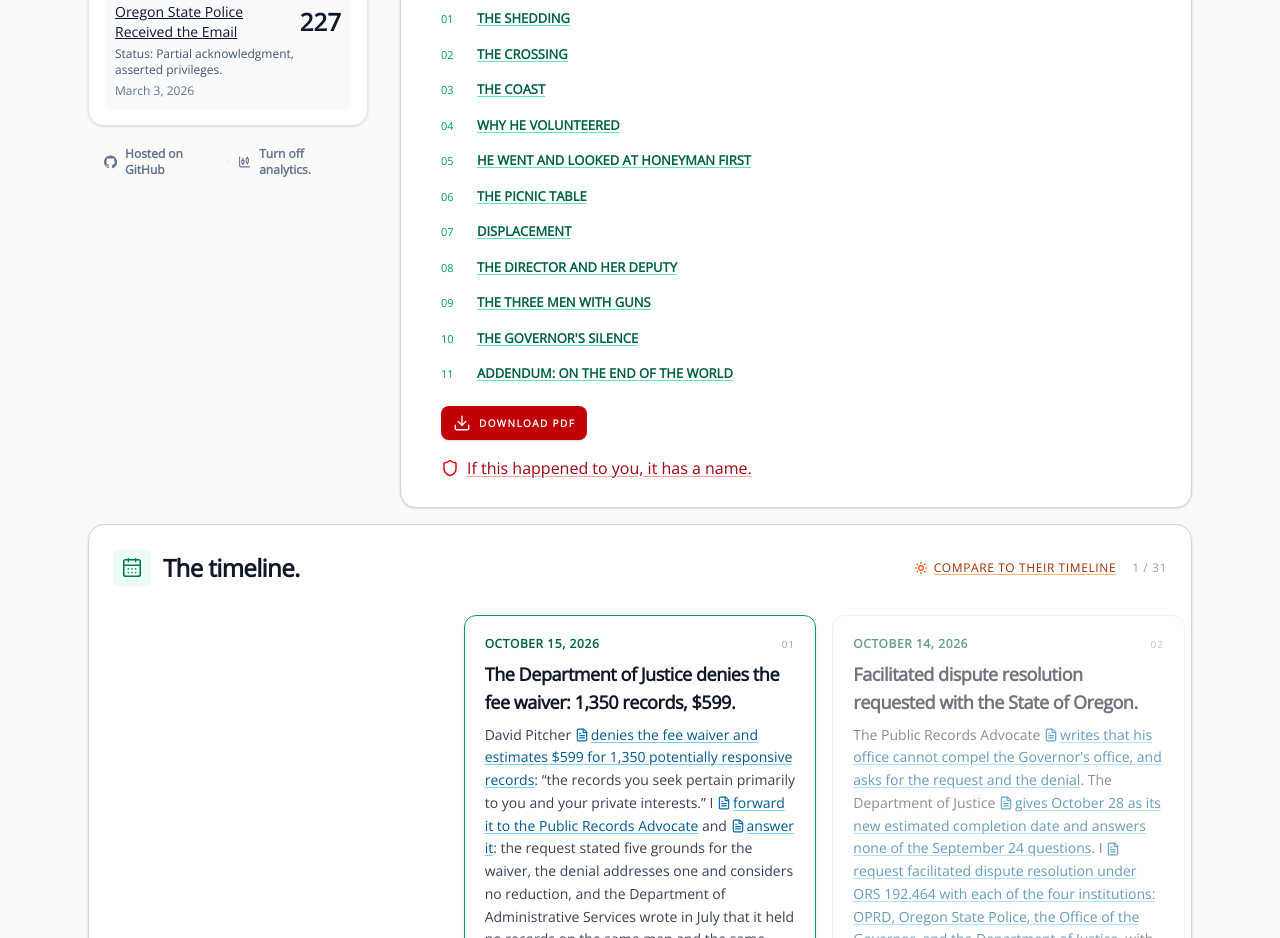
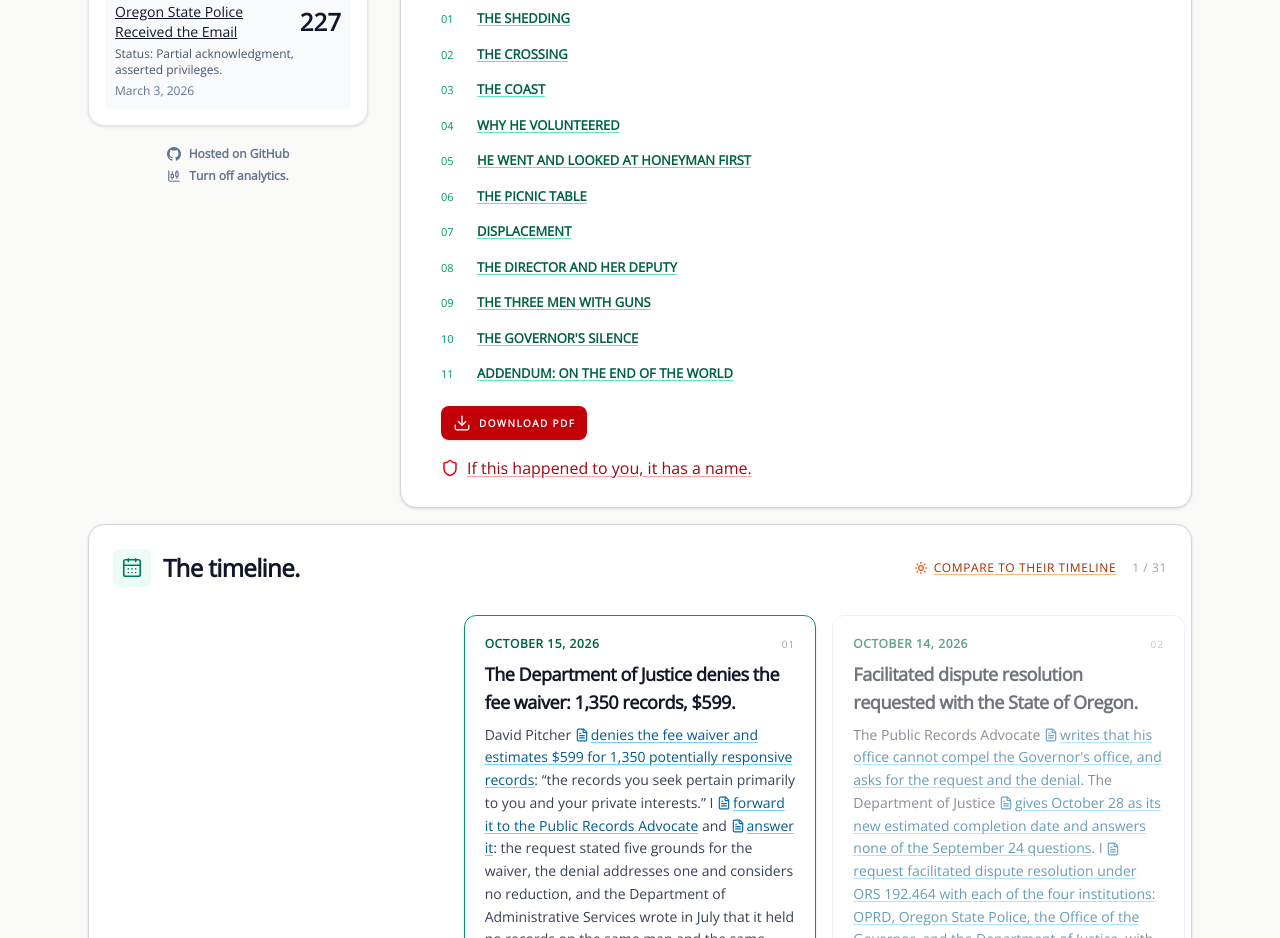
Before and after one commit to rswfire/rswfire.oprd, a Next.js app: page / in a window 1280 px wide. Shown: the part 1320-2258 px from the top of the page. Built offline with nearby package versions, Linux system fonts and the light colour scheme; no server answers.

Commit message:
Sidebar foot: the two links centered

```diff
--- a/components/HostedOnGithub.tsx
+++ b/components/HostedOnGithub.tsx
@@ -25,7 +25,7 @@
     }, []);
 
     return (
-        <div className="flex items-center justify-center gap-2 px-4 py-2">
+        <div className="flex flex-col items-center justify-center gap-1.5 px-4 py-2 text-center">
             <a
                 href="https://github.com/rswfire/rswfire.oprd"
                 target="_blank"
@@ -35,7 +35,6 @@
                 <GithubMark className="h-3.5 w-3.5" />
                 Hosted on GitHub
             </a>
-            <span className="text-xs leading-none text-slate-300">&middot;</span>
             <a
                 href="/analytics"
                 className="inline-flex items-center gap-2 text-xs font-semibold text-slate-500 transition-colors hover:text-emerald-700"
```
